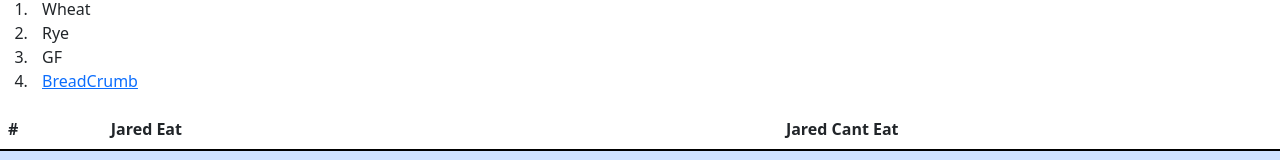
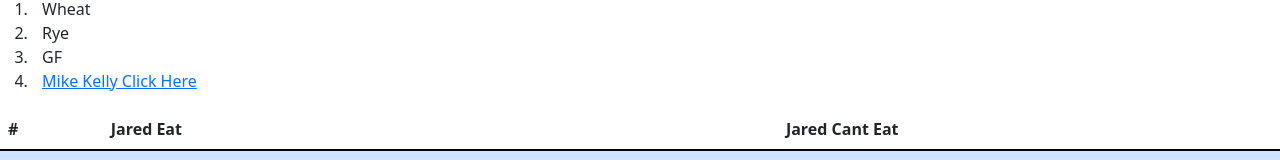
Before and after one commit to jaredshedr/LetsGetSomeToast, a plain HTML site: page index.html in a window 1280 px wide. Shown: the part 279-439 px from the top of the page. Drawn offline with nearby package versions, Linux system fonts and the light colour scheme.

Commit message:
Update index.html

```diff
--- a/index.html
+++ b/index.html
@@ -23,7 +23,7 @@
             <li>Wheat</li>
             <li>Rye</li>
             <li>GF</li>
-            <li><a href="jaredshedr.github.io/kelly.html">BreadCrumb</a></li>
+            <li><a href="jaredshedr.github.io/kelly.html">Mike Kelly Click Here</a></li>
           </ol>
       </p>
       <main>
```
